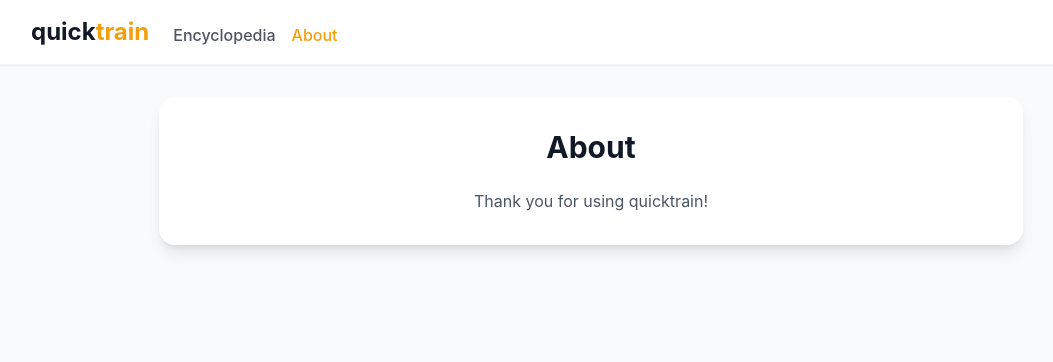
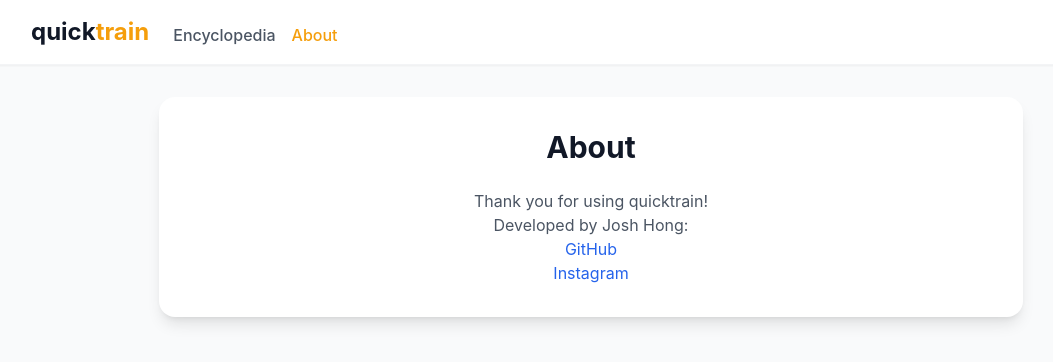
Before and after one commit to yourlocaljosh/quicktrain, a React (Vite) app: page /about in a window 1280 px wide. Shown: the top 362 px of the page, without its empty margins (49-1102 px from the left). Built offline with nearby package versions, Linux system fonts and the light colour scheme.

Commit message:
Add about me details and links

```diff
--- a/src/about.jsx
+++ b/src/about.jsx
@@ -12,6 +12,9 @@ const About = () => {
         <div className="bg-white rounded-2xl shadow-lg p-8">
           <h1 className="text-3xl font-bold text-gray-900 mb-6 text-center">About</h1>
           <p className="text-gray-600 text-center">Thank you for using quicktrain!</p>
+          <p className="text-gray-600 text-center">Developed by Josh Hong:</p>
+          <p className="text-blue-600 text-center"><a href="https://github.com/yourlocaljosh">GitHub</a></p>
+          <p className="text-blue-600 text-center"><a href="https://www.instagram.com/joshh.sw/">Instagram</a></p>
         </div>
       </main>
     </div>
```
